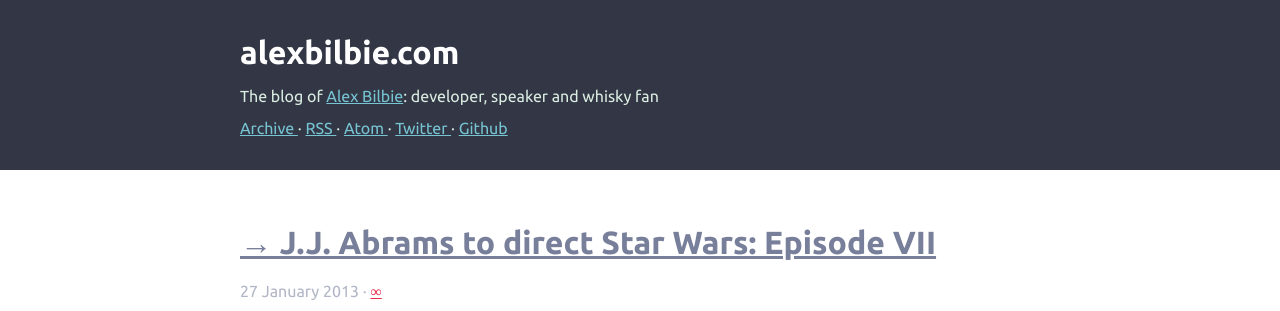
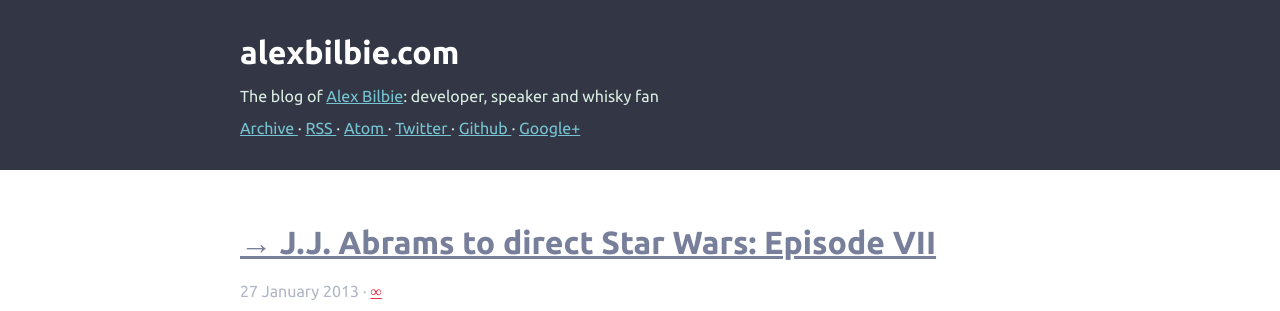
Before and after one commit to alexbilbie/alexbilbie.github.com, a Jekyll site: the page built from index.html, in a window 1280 px wide and 900 px high. Shown: the top 311 px of the window. Built offline with Jekyll 4.4.1, drawn with Linux system fonts in a browser that asks for light colours; the list of posts is cut into pages by our own code; comment, search, counter and statistics services are not loaded.

Commit message:
Updated _layouts/layout.html

```diff
--- a/_layouts/layout.html
+++ b/_layouts/layout.html
@@ -45,6 +45,10 @@
                     <a href="https://github.com/alexbilbie">
                         Github
                     </a>
+                  	&middot;
+                  	<a href="https://plus.google.com/108932116848755761249?rel=author">
+                      	Google+
+                 	</a>
             </div>
         </header>
 
```
